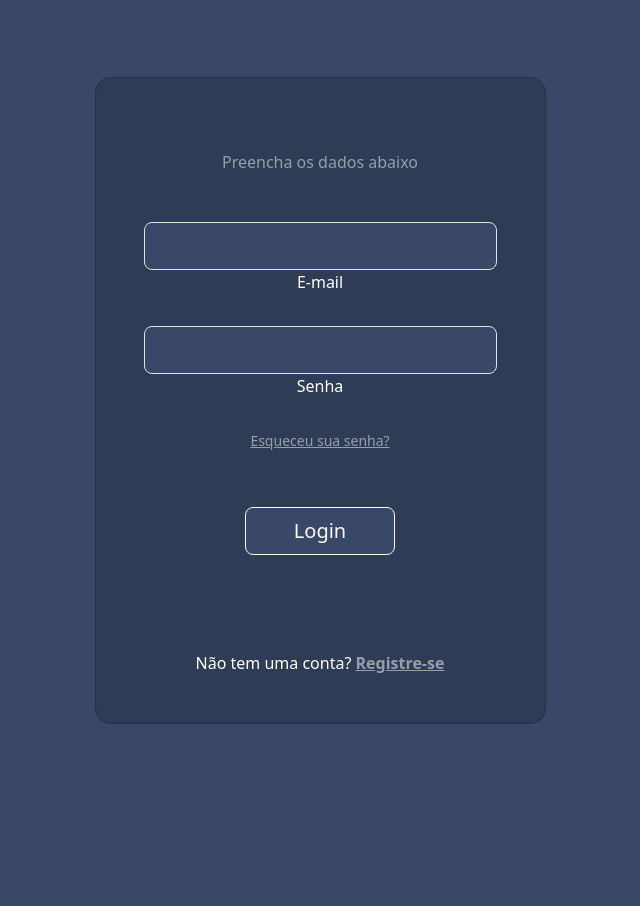
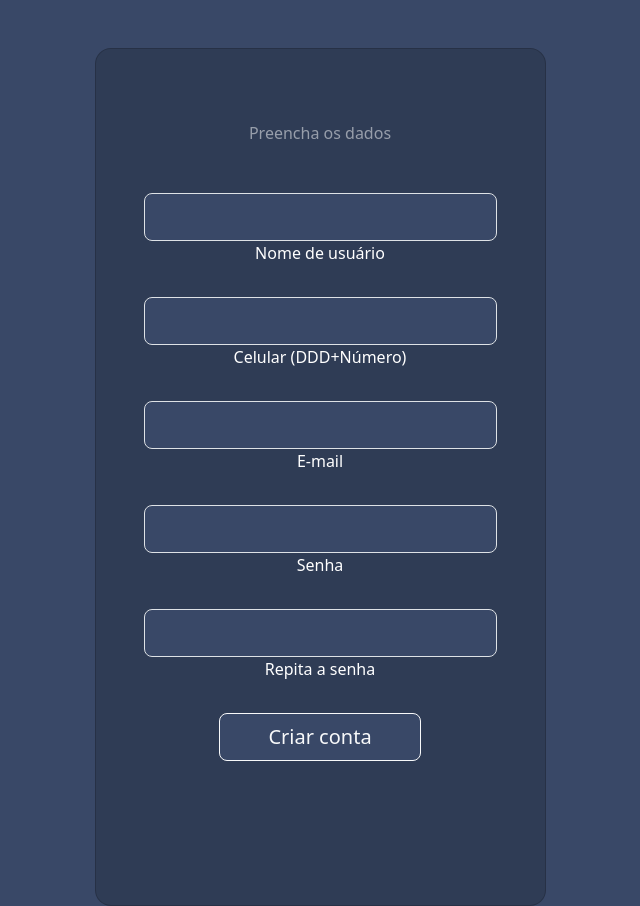
Before and after one commit to guilhermelff/js-sports-betting-app, a plain HTML site: page registro.html in a window 1280 px wide. Shown: the whole page, without its empty margins (320-960 px from the left). Before the commit the page ends 800 px from the top, so only its background shows below. Drawn offline with nearby package versions, Linux system fonts and the light colour scheme.

Commit message:
Criação da tela de registro

```diff
--- a/registro.html
+++ b/registro.html
@@ -1,8 +1,5 @@
 <!DOCTYPE html>
-<!--[if lt IE 7]>      <html class="no-js lt-ie9 lt-ie8 lt-ie7"> <![endif]-->
-<!--[if IE 7]>         <html class="no-js lt-ie9 lt-ie8"> <![endif]-->
-<!--[if IE 8]>         <html class="no-js lt-ie9"> <![endif]-->
-<!--[if gt IE 8]>      <html class="no-js"> <!--<![endif]-->
+
 <html>
 
 <head>
@@ -27,7 +24,19 @@
                             <div class="mb-md-5 mt-md-4 pb-5">
 
 
-                                <p class="text-white-50 mb-5">Preencha os dados abaixo</p>
+                                <p class="text-white-50 mb-5">Preencha os dados</p>
+
+                                <div class="form-outline form-white mb-4">
+                                    <input type="user" id="typeUserX"
+                                        class="form-control form-control-lg text-white-50" />
+                                    <label class="form-label" for="typeUserX">Nome de usuário</label>
+                                </div>
+
+                                <div class="form-outline form-white mb-4">
+                                    <input type="telephone" id="typeTelephoneX"
+                                        class="form-control form-control-lg text-white-50" />
+                                    <label class="form-label" for="typeTelephoneX">Celular (DDD+Número)</label>
+                                </div>
 
                                 <div class="form-outline form-white mb-4">
                                     <input type="email" id="typeEmailX"
@@ -36,24 +45,24 @@
                                 </div>
 
                                 <div class="form-outline form-white mb-4">
-                                    <input type="password" id="typePasswordX" class="form-control form-control-lg" />
+                                    <input type="password" id="typePasswordX"
+                                        class="form-control form-control-lg text-white-50" />
                                     <label class="form-label" for="typePasswordX">Senha</label>
                                 </div>
 
-                                <p class="small mb-5 pb-lg-2"><a class="text-white-50" href="#!">Esqueceu sua senha?</a>
-                                </p>
+                                <div class="form-outline form-white mb-4">
+                                    <input type="password" id="typePasswordRetypeX"
+                                        class="form-control form-control-lg text-white-50" />
+                                    <label class="form-label" for="typePasswordRetypeX">Repita a senha</label>
+                                </div>
 
-                                <button class="btn btn-outline-light btn-lg px-5" type="submit">Login</button>
+
+                                <button class="btn btn-outline-light btn-lg px-5" type="submit">Criar conta</button>
 
 
 
                             </div>
 
-                            <div>
-                                <p class="mb-0">Não tem uma conta? <a href="#!"
-                                        class="text-white-50 fw-bold">Registre-se</a>
-                                </p>
-                            </div>
 
                         </div>
                     </div>
--- a/style.css
+++ b/style.css
@@ -17,8 +17,25 @@ body {
     background-color:  #394867;
 }
 
+.form-control:hover {
+    background-color:  #6985bd;
+}
+
+
 .btn {
     background-color:  #394867;
+}
+
+.btn:hover {
+    background-color:  #6985bd;
+}
+
+p a:hover {
+    color:  rgb(186, 193, 207);
+}
+
+p a {
+    color: rgb(152, 158, 170)
 }
 
 #logo-login {
@@ -26,6 +43,8 @@ body {
     height: auto;
 }
 
+
+
 .form-control:focus{
     background-color: #06061B;
 }
```
Also changed, not shown: login.html (+5 -8 lines).
